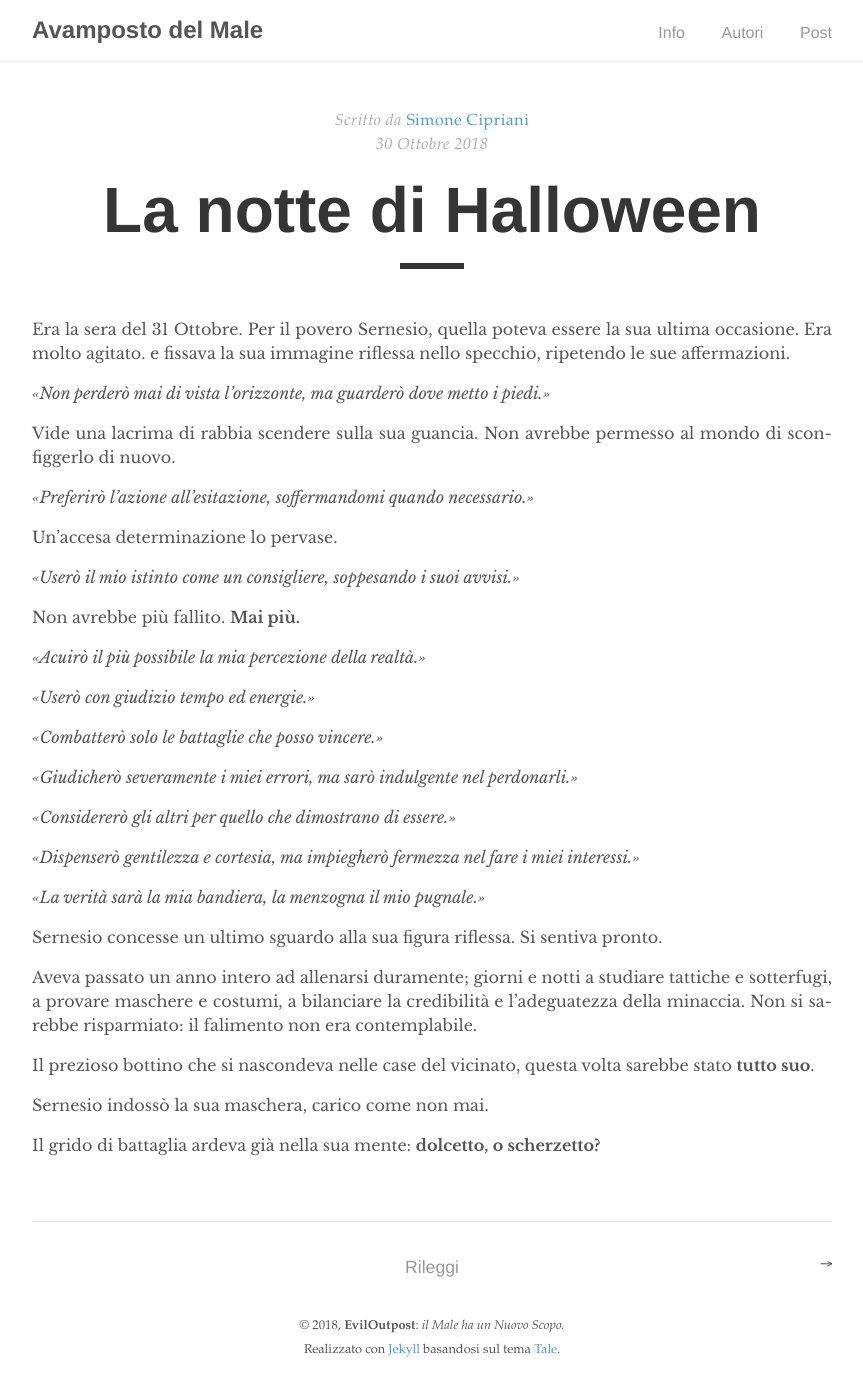
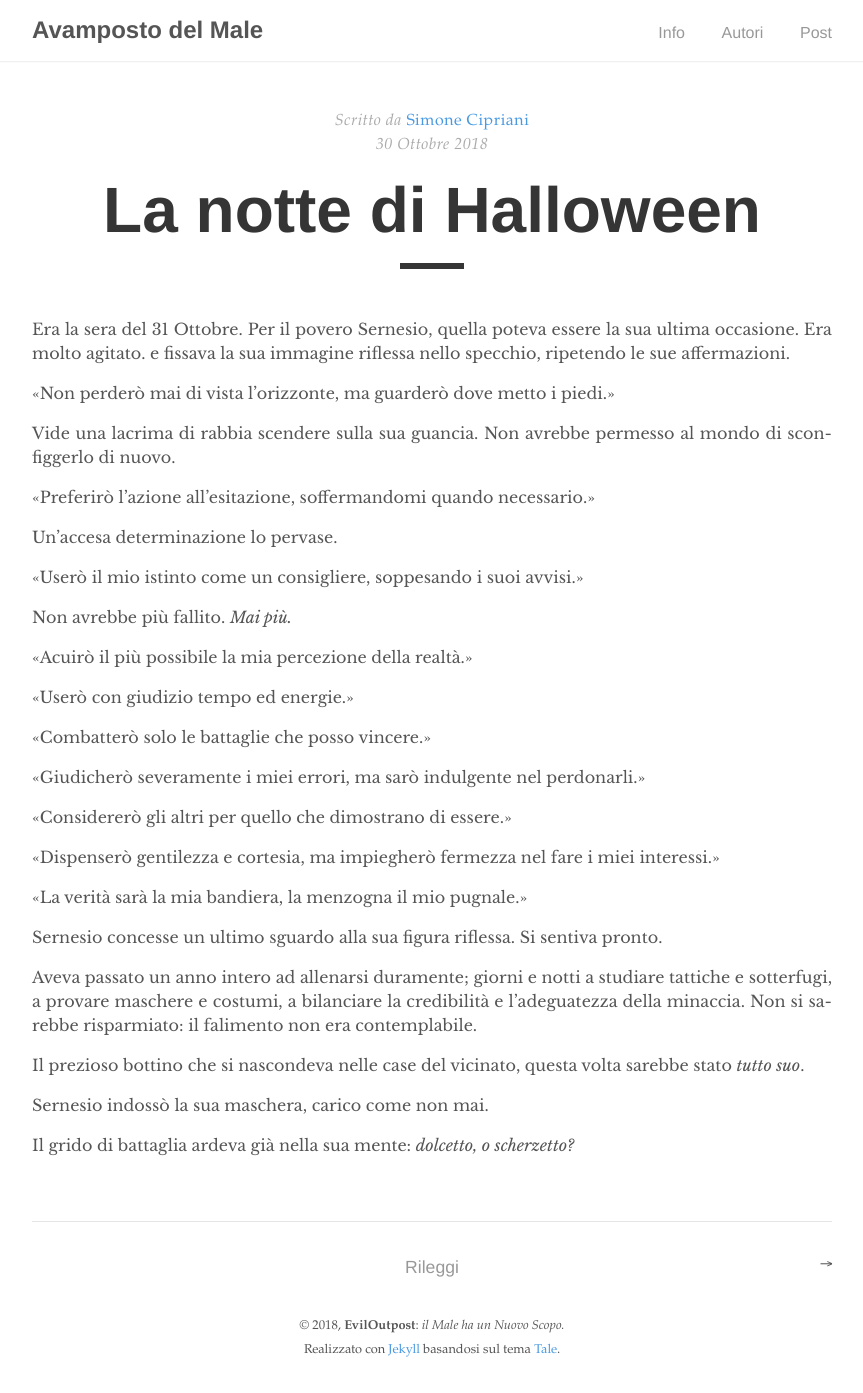
Before and after one commit to eviloutpost/eviloutpost.github.io, a Jekyll site: the page built from _posts/2018-10-30-halloween.md, in a window 1280 px wide. Shown: the whole page, without its empty margins (208-1071 px from the left). Built offline with Jekyll 4.4.1, drawn with Linux system fonts in a browser that asks for light colours.

Commit message:
Other fixes

```diff
--- a/_posts/2018-10-30-halloween.md
+++ b/_posts/2018-10-30-halloween.md
@@ -7,38 +7,38 @@ display: 3
 
 Era la sera del 31 Ottobre. Per il povero Sernesio, quella poteva essere la sua ultima occasione. Era molto agitato. e fissava la sua immagine riflessa nello specchio, ripetendo le sue affermazioni.
 
-*«Non perderò mai di vista l’orizzonte, ma guarderò dove metto i piedi.»*
+«Non perderò mai di vista l’orizzonte, ma guarderò dove metto i piedi.»
 
 Vide una lacrima di rabbia scendere sulla sua guancia. Non avrebbe permesso al mondo di sconfiggerlo di nuovo.
 
-*«Preferirò l'azione all'esitazione, soffermandomi quando necessario.»*
+«Preferirò l'azione all'esitazione, soffermandomi quando necessario.»
 
 Un'accesa determinazione lo pervase.
 
-*«Userò il mio istinto come un consigliere, soppesando i suoi avvisi.»*
+«Userò il mio istinto come un consigliere, soppesando i suoi avvisi.»
 
-Non avrebbe più fallito. **Mai più.**
+Non avrebbe più fallito. *Mai più.*
 
-*«Acuirò il più possibile la mia percezione della realtà.»*
+«Acuirò il più possibile la mia percezione della realtà.»
 
-*«Userò con giudizio tempo ed energie.»*
+«Userò con giudizio tempo ed energie.»
 
-*«Combatterò solo le battaglie che posso vincere.»*
+«Combatterò solo le battaglie che posso vincere.»
 
-*«Giudicherò severamente i miei errori, ma sarò indulgente nel perdonarli.»*
+«Giudicherò severamente i miei errori, ma sarò indulgente nel perdonarli.»
 
-*«Considererò gli altri per quello che dimostrano di essere.»*
+«Considererò gli altri per quello che dimostrano di essere.»
 
-*«Dispenserò gentilezza e cortesia, ma impiegherò fermezza nel fare i miei interessi.»*
+«Dispenserò gentilezza e cortesia, ma impiegherò fermezza nel fare i miei interessi.»
 
-*«La verità sarà la mia bandiera, la menzogna il mio pugnale.»*
+«La verità sarà la mia bandiera, la menzogna il mio pugnale.»
 
 Sernesio concesse un ultimo sguardo alla sua figura riflessa. Si sentiva pronto.
 
 Aveva passato un anno intero ad allenarsi duramente; giorni e notti a studiare tattiche e sotterfugi, a provare maschere e costumi, a bilanciare la credibilità e l'adeguatezza della minaccia. Non si sarebbe risparmiato: il falimento non era contemplabile.
 
-Il prezioso bottino che si nascondeva nelle case del vicinato, questa volta sarebbe stato **tutto suo**.
+Il prezioso bottino che si nascondeva nelle case del vicinato, questa volta sarebbe stato *tutto suo*.
 
 Sernesio indossò la sua maschera, carico come non mai.
 
-Il grido di battaglia ardeva già nella sua mente: **dolcetto, o scherzetto?**
+Il grido di battaglia ardeva già nella sua mente: *dolcetto, o scherzetto?*
```
Also changed, not shown: _posts/2018-10-26-guglielmo.md (+1 -1 lines).
